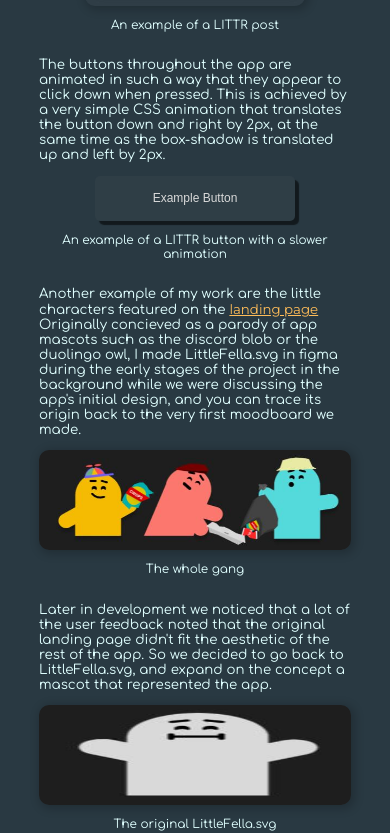
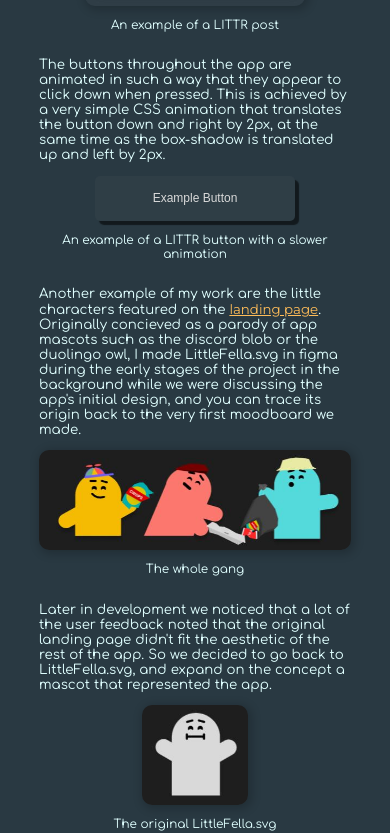
Before and after one commit to TrisRosco/portfolio, a React (Create React App) app in the folder pf/: page /littr in a window 390 px wide. Shown: the part 917-1750 px from the top of the page. Built offline with nearby package versions, Linux system fonts and the light colour scheme; a web font is replaced by a local one.

Commit message:
bits before main

```diff
--- a/pf/src/pages/About/styles.css
+++ b/pf/src/pages/About/styles.css
@@ -24,8 +24,8 @@ img:hover {
   align-items: center;
   justify-content: center;
   background-image: url("../../assets/images/aboutBG.png");
-  background-size: fit;
   background-repeat: no-repeat;
+  background-size: cover;
 }
 
 .about-container {
--- a/pf/src/pages/LITTR/index.js
+++ b/pf/src/pages/LITTR/index.js
@@ -98,12 +98,13 @@ const LITTR = () => {
           <div className="example-images-container">
             <div className="example-image">
               <button id="example-button">Example Button</button>
-              <p className="image-description">An example of a LITTR button with a slower animation</p>
+              <p className="image-description">
+                An example of a LITTR button with a slower animation
+              </p>
             </div>
           </div>
           <p>
-            Another example of my work are the little characters featured on the
-            {" "}
+            Another example of my work are the little characters featured on the{" "}
             <a
               href="https://littr.netlify.app/src/pages/landingpage"
               target="_blank"
@@ -111,10 +112,13 @@ const LITTR = () => {
               className="littr-link"
             >
               landing page
-            </a>{" "}
+            </a>
+            .
             <br />
-            Originally concieved as a parody of app mascots such as the discord blob or the duolingo owl, I made LittleFella.svg in figma
-            during the early stages of the project in the background while we were discussing the app's initial design, and you can trace its origin
+            Originally concieved as a parody of app mascots such as the discord
+            blob or the duolingo owl, I made LittleFella.svg in figma during the
+            early stages of the project in the background while we were
+            discussing the app's initial design, and you can trace its origin
             back to the very first moodboard we made.
           </p>
           <div className="example-image">
@@ -122,18 +126,20 @@ const LITTR = () => {
             <p className="image-description">The whole gang</p>
           </div>
           <p>
-            Later in development we noticed that a lot of the user feedback noted that the original landing page
-            didn't fit the aesthetic of the rest of the app. So we decided to go back to LittleFella.svg, and expand on the concept a mascot
-            that represented the app.
+            Later in development we noticed that a lot of the user feedback
+            noted that the original landing page didn't fit the aesthetic of the
+            rest of the app. So we decided to go back to LittleFella.svg, and
+            expand on the concept a mascot that represented the app.
             <br />
           </p>
           <div className="example-image">
-              <img id="good" src={littlefella} alt="theOG" />
+            <img id="fella" src={littlefella} alt="theOG" />
             <p className="image-description">The original LittleFella.svg</p>
           </div>
           <p>
             <p>
-            Their abstract design in theory should make them appealing to a broad audience, and their simplicity means they're easy to pose
+              Their abstract design in theory should make them appealing to a
+              broad audience, and their simplicity means they're easy to pose
               and modify by anyone on the team, regardless of artistic ability.
             </p>
             The{" "}
--- a/pf/src/pages/LITTR/styles.css
+++ b/pf/src/pages/LITTR/styles.css
@@ -119,7 +119,8 @@
 #bad,
 #good,
 #card,
-#moodboard {
+#moodboard,
+#fella {
     width: auto;
     max-width: 500px;
     max-height: 200px;
@@ -164,6 +165,11 @@
     max-height: 100px;
     }
 
+    #fella {
+        width: auto;
+        max-height: 100px;
+    }
+
 
     .littr-description {
         font-size: smaller;
```
Lines whose indentation alone changed are shown as unchanged.
